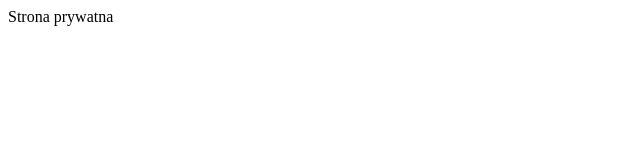
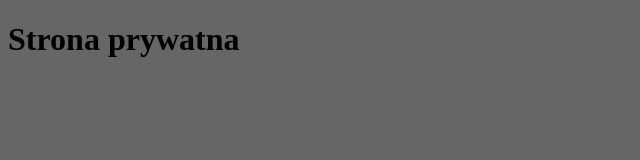
Before and after one commit to SylwesterSkorecki/sylwesterskorecki.github.io, a plain HTML site: page index.html in a window 1280 px wide. Shown: the whole page, without its empty margins (0-640 px from the left). Drawn offline with Linux system fonts and the light colour scheme.

Commit message:
Dodanie nagłówka

```diff
--- a/index.html
+++ b/index.html
@@ -6,6 +6,6 @@
     <link rel="stylesheet" href="style.css">
 </head>
 <body>
-    Strona prywatna
+    <h1>Strona prywatna</h1>
 </body>
 </html>
--- a/style.css
+++ b/style.css
@@ -0,0 +1,3 @@
+body {
+    background: #666;
+}
```
